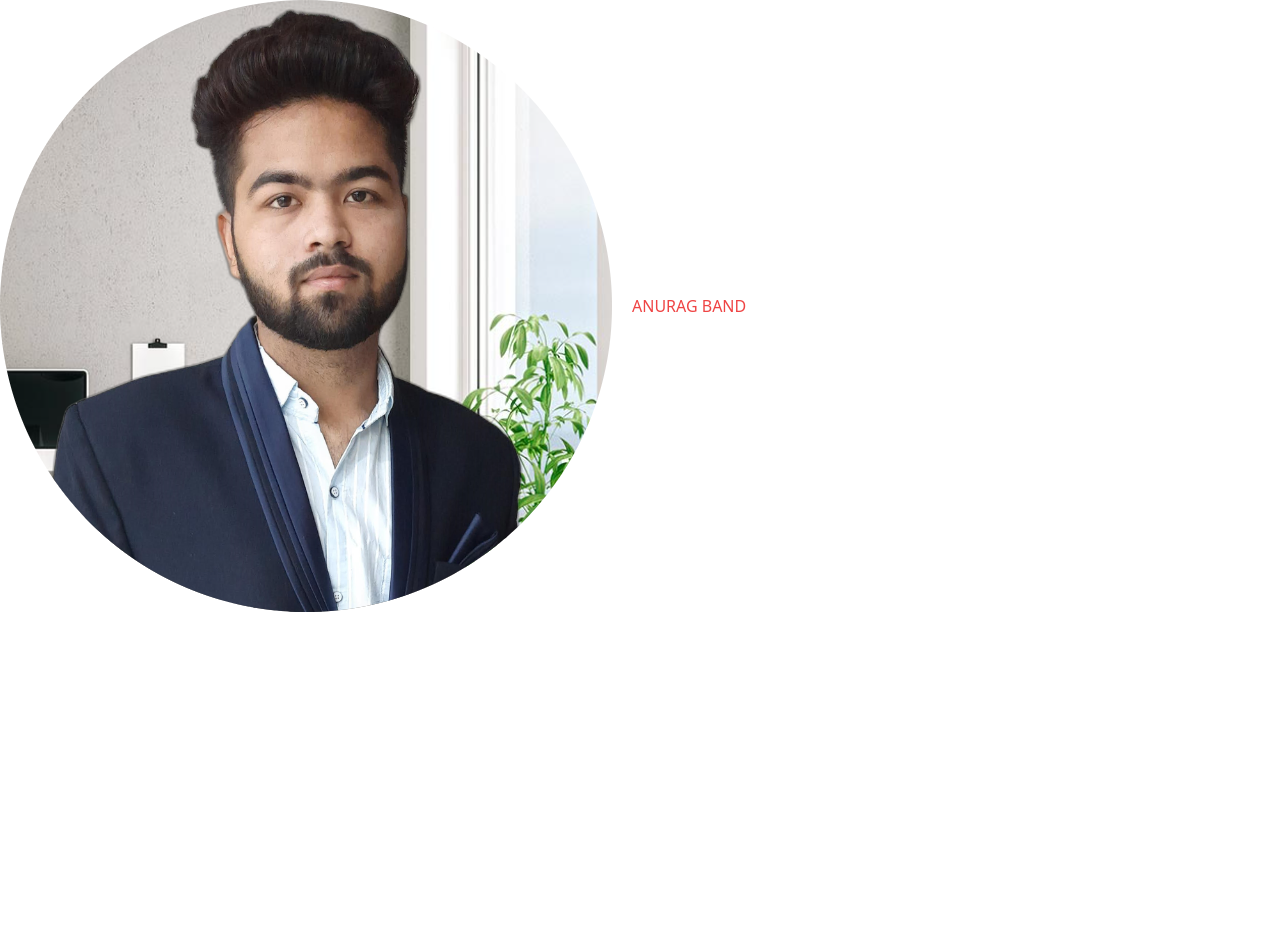
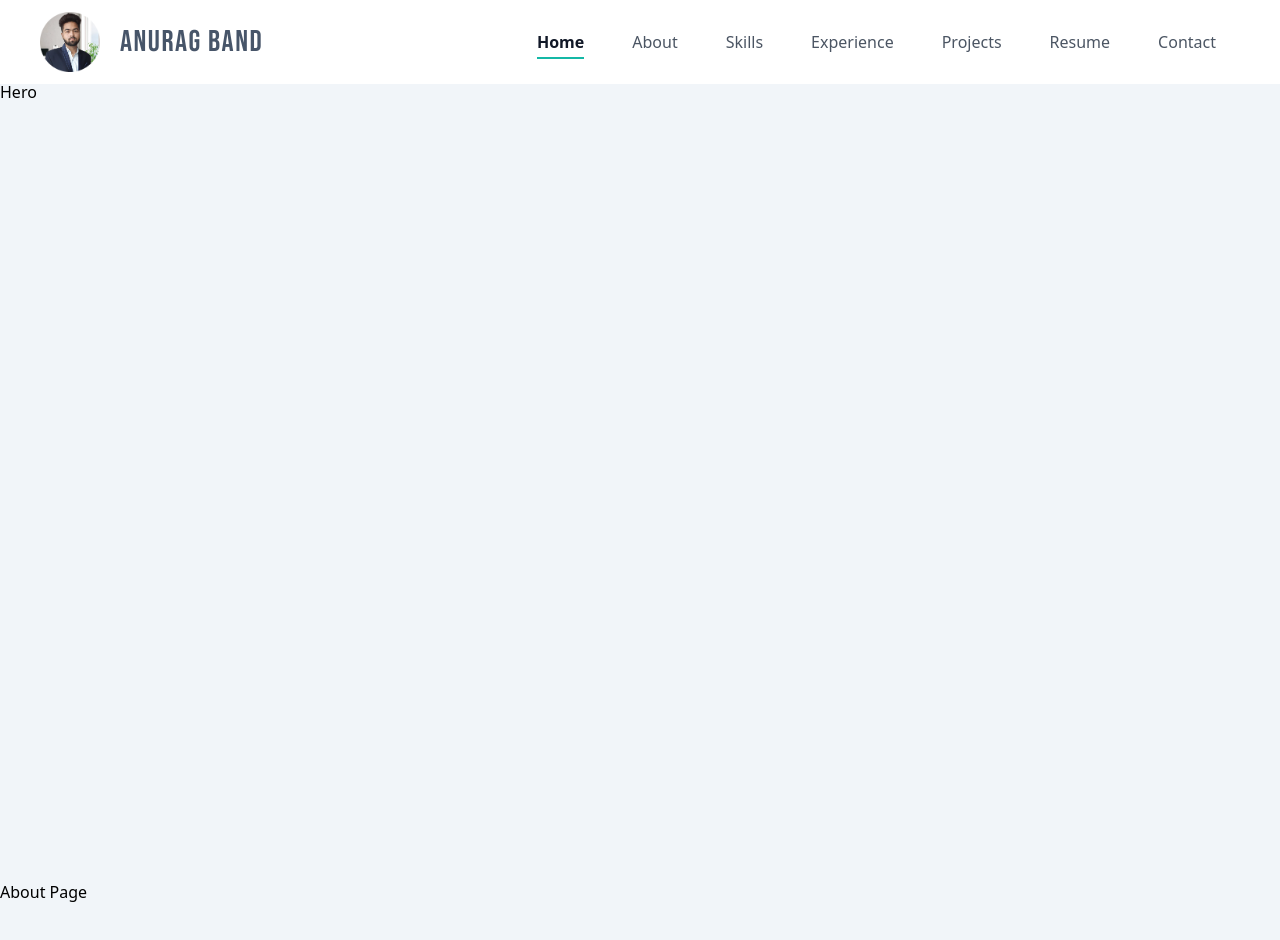
Before and after one commit to Anurag-Band/Portfolio-Website, a Next.js app: page / in a window 1280 px wide. Shown: the top 940 px of the page. Before the commit the page ends 800 px from the top, so only its background shows below. Built offline with nearby package versions, Linux system fonts and the light colour scheme.

Commit message:
navbar created & created routes for different sections

```diff
--- /dev/null
+++ b/src/components/About.jsx
@@ -0,0 +1,11 @@
+import React from 'react'
+
+const About = () => {
+  return (
+    <div id="about" className="min-h-screen">
+      <h1>About Page</h1>
+    </div>
+  )
+}
+
+export default About
--- /dev/null
+++ b/src/components/Header.jsx
@@ -0,0 +1,31 @@
+import React from "react";
+import Image from "next/image";
+import ProfilePic from "../../public/assets/profile-pic.png";
+import Link from "next/link";
+import NavMenu from "./NavMenu";
+
+const Header = () => {
+  return (
+    <header className="bg-white flex items-center px-10 py-3 fixed top-0 w-full">
+      <div className="flex items-center justify-between w-full">
+        {/* Left Section */}
+        <Link
+          href={"/"}
+          className="flex items-center space-x-5"
+        >
+          <Image
+            src={ProfilePic}
+            alt="Anurag Band"
+            width={60}
+            height={60}
+          />
+          <p className="text-slate-600 text-3xl font-mainHeading tracking-wider">ANURAG BAND</p>
+        </Link>
+        {/* Right Section */}
+        <NavMenu />
+      </div>
+    </header>
+  );
+};
+
+export default Header;
--- a/src/components/Hero.jsx
+++ b/src/components/Hero.jsx
@@ -1,26 +1,9 @@
-import React from "react";
-import Image from "next/image";
-import ProfilePic from "../../public/assets/profile-pic.png";
-import Link from "next/link";
+import React from 'react'
 
 const Hero = () => {
   return (
-    <header>
-      {/* Left Section */}
-      <Link
-        href={"/"}
-        className="flex items-center space-x-5"
-      >
-        <Image
-          src={ProfilePic}
-          alt="Profile Picture"
-        />
-        <p className="text-red-500">ANURAG BAND</p>
-      </Link>
-      {/* Right Section */}
-      <nav></nav>
-    </header>
-  );
-};
+    <div className="min-h-screen mt-20">Hero</div>
+  )
+}
 
-export default Hero;
+export default Hero
--- /dev/null
+++ b/src/components/NavMenu.jsx
@@ -0,0 +1,43 @@
+import React from "react";
+import NextLink from "next/link";
+import { useRouter } from "next/router";
+import siteMetadata from '@/data/siteMetaData';
+import Link from "next/link";
+
+function NavItem({ href, name }) {
+  const router = useRouter();
+  const isActive = router.asPath === href;
+
+  return (
+    <NextLink
+      href={href}
+      className={`${
+        isActive ? "font-bold text-gray-900" : "font-normal text-gray-600"
+      } 'hidden md:inline-block p-1 sm:px-6 sm:py-2 rounded-full hover:text-teal-500 transition-all`}
+    >
+      <span
+        className={`${
+          isActive ? "py-1 border-b-2 border-teal-500" : "capsize"
+        }`}
+      >
+        {name}
+      </span>
+    </NextLink>
+  );
+}
+
+const NavMenu = () => {
+  return (
+    <nav className="flex items-center">
+      {siteMetadata.siteNavLinks.map((link, index) => (
+        <NavItem
+          key={index}
+          href={link.href}
+          name={link.name}
+        />
+      ))}
+    </nav>
+  );
+};
+
+export default NavMenu;
--- /dev/null
+++ b/src/data/siteMetaData.js
@@ -0,0 +1,60 @@
+const siteMetadata = {
+  title: "Best Nextjs Tailwind Portfolio",
+  description:
+    "This is where you can learn about me and my work. I am a full stack developer and I love to build things.",
+  author: "Curtis Warcup",
+  authorHeadline: "Full Stack Developer, amateur pizza critic 🍕",
+  authorAbout:
+    "Hi, I'm Curtis, a full stack developer. I created this to help my mom create a website for all her crazy business ideas. I hope you like it!",
+  authorAboutExtended:
+    "Curtis is a Canadian-born, living in beautify Vancouver, BC. \n \n In his personal life, Curtis is an avid cyclist and health nut. He enjoys making weekly meal preps and running with his dog. When he's not coding, exercising, or cooking, Curtis can be found in various mechanical keyboard enthusiast forums, scoping out his next purchase. I also like eating food, especially pizza.",
+  socials: {
+    twitter: "https://twitter.com/curtiswarcup",
+    github: "https://github.com/Cwarcup",
+    linkedin: "https://www.linkedin.com/in/curtiswarcup/",
+    instagram: "https://www.instagram.com/curtiswarcup/",
+    facebook: "https://www.facebook.com/curtiswarcup",
+  },
+  email: "curtis.gwarcup@gmail.com",
+  phoneNumber: "123-456-7890",
+  contactTitle: "Get in touch",
+  contactSubtitle:
+    "I am currently making banging pizza's and amazing websites. If you want to get in touch, please use the form below.",
+  analytics: {
+    plausibleDataDomain: "https://cwarcup.com/", // e.g. tailwind-nextjs-starter-blog.vercel.app
+    googleAnalyticsId: "G-XXXXXXX", // e.g. UA-000000-2 or G-XXXXXXX
+  },
+  siteNavLinks: [
+    {
+      name: "Home",
+      href: "/",
+    },
+    {
+      name: "About",
+      href: "/#about",
+    },
+    {
+      name: "Skills",
+      href: "/#skills",
+    },
+    {
+      name: "Experience",
+      href: "/#experience",
+    },
+    {
+      name: "Projects",
+      href: "/#projects",
+    },
+    {
+      name: "Resume",
+      href: "/resume",
+    },
+    {
+      name: "Contact",
+      href: "/#contact",
+    },
+  ],
+  siteRepo: "https://github.com/Cwarcup/",
+};
+
+export default siteMetadata;
--- a/src/pages/_app.js
+++ b/src/pages/_app.js
@@ -1,5 +1,11 @@
-import '@/styles/globals.css'
+import Header from "@/components/Header";
+import "@/styles/globals.css";
 
 export default function App({ Component, pageProps }) {
-  return <Component {...pageProps} />
+  return (
+    <>
+      <Header />
+      <Component {...pageProps} />
+    </>
+  );
 }
--- a/src/pages/index.js
+++ b/src/pages/index.js
@@ -1,7 +1,6 @@
+import About from '@/components/About'
+import Hero from '@/components/Hero'
 import Head from 'next/head'
-import { Inter } from '@next/font/google'
-import Hero from '@/components/Hero'
-const inter = Inter({ subsets: ['latin'] })
 
 export default function Home() {
   return (
@@ -12,8 +11,9 @@ export default function Home() {
         <meta name="viewport" content="width=device-width, initial-scale=1" />
         <link rel="icon" href="/favicon.ico" />
       </Head>
-      <main>
+      <main className="bg-slate-100 min-h-screen">
         <Hero />
+        <About />
       </main>
     </>
   )
--- a/src/styles/globals.css
+++ b/src/styles/globals.css
@@ -1,3 +1,9 @@
+@import url('https://fonts.googleapis.com/css2?family=Bebas+Neue&display=swap');
+
 @import 'tailwindcss/base';
 @import 'tailwindcss/components';
 @import 'tailwindcss/utilities';
+
+* {
+    scroll-behavior: smooth;
+}
--- a/tailwind.config.js
+++ b/tailwind.config.js
@@ -4,7 +4,11 @@ module.exports = {
     "./src/**/*.{js,ts,jsx,tsx}"
   ],
   theme: {
-    extend: {},
+    extend: {
+      fontFamily: {
+        mainHeading: ['Bebas Neue', "cursive"]
+      }
+    },
   },
   plugins: [],
 }
```
